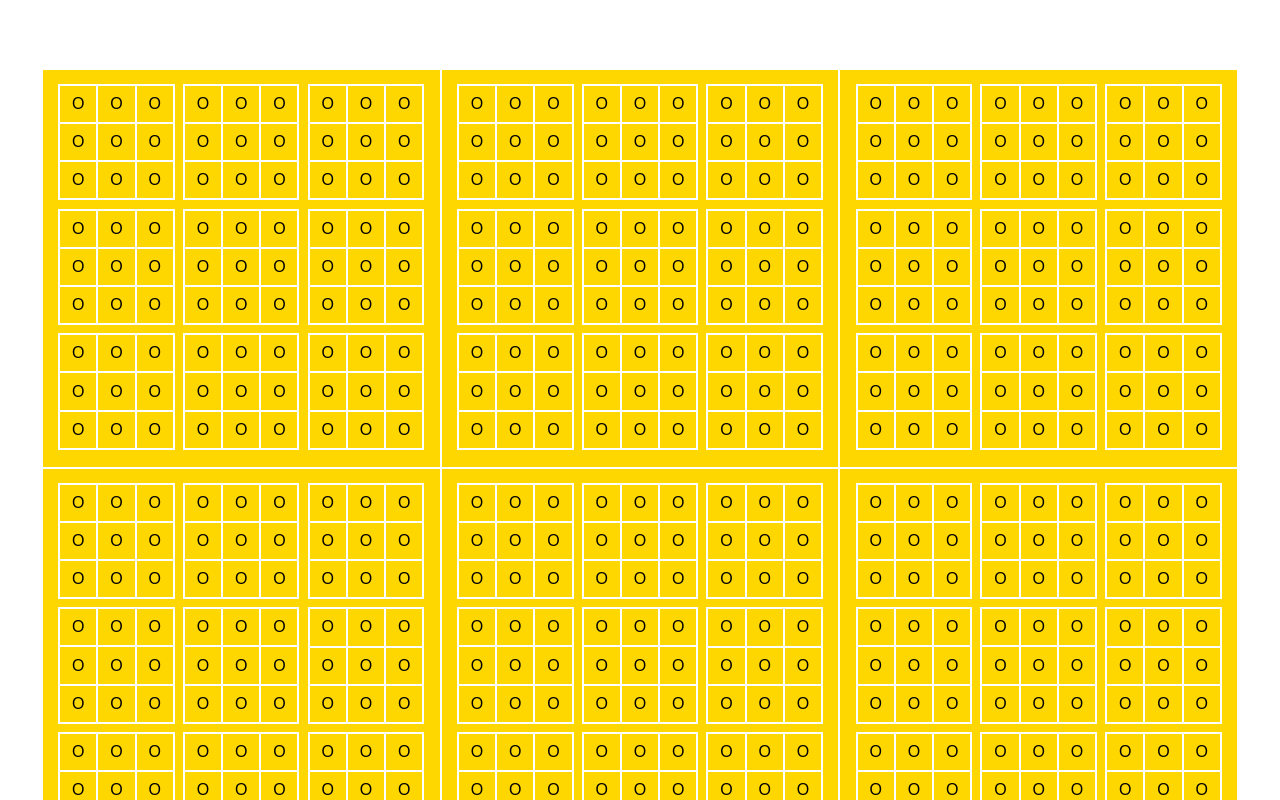
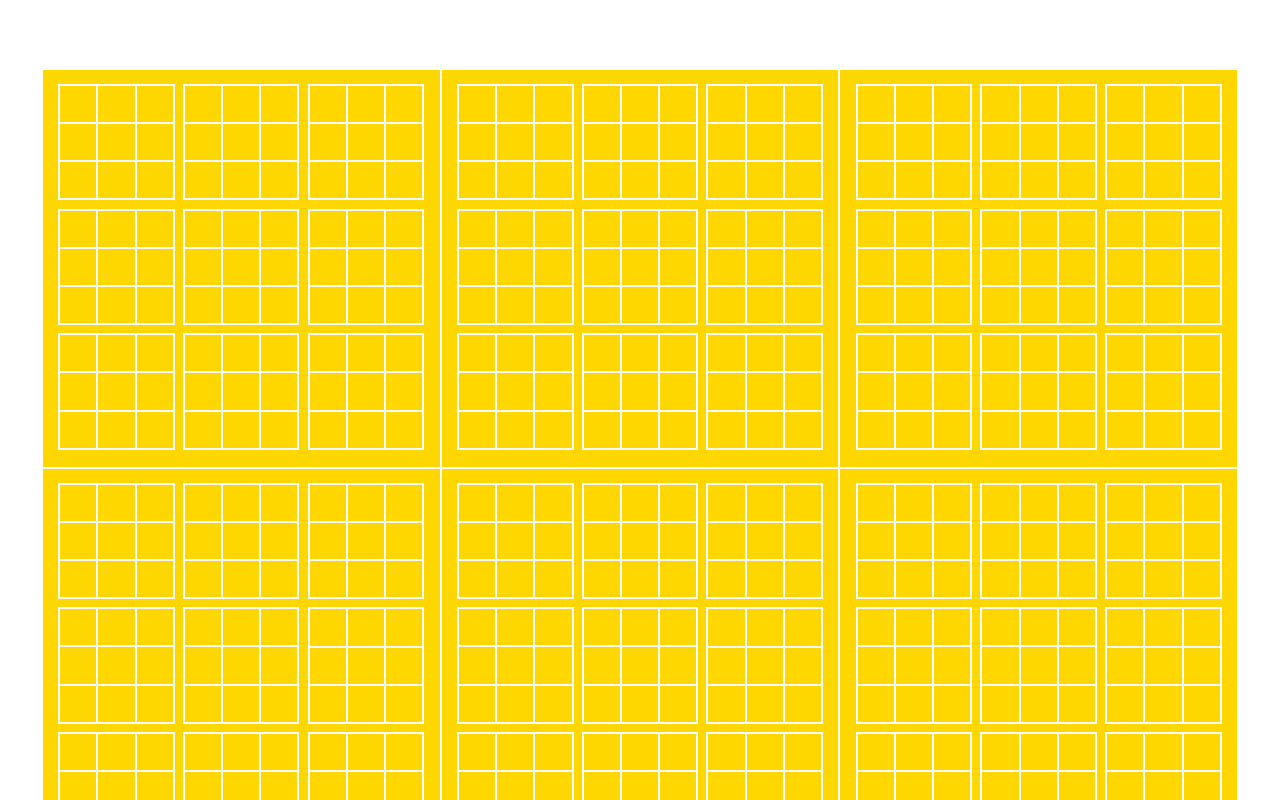
Before and after one commit to sunnyux/tic-tac-toe-3-vue-frontend, a Vue app: page / in a window 1280 px wide. Shown: the top 800 px of the page. Built offline with nearby package versions, Linux system fonts and the light colour scheme; the HTML template or start-up script is replaced by a standard one.

Commit message:
set id for each block and modified css

```diff
--- a/src/App.vue
+++ b/src/App.vue
@@ -1,6 +1,6 @@
 <template>
   <div id="app">
-    <Octothorpe :oct-depth="depth"></Octothorpe>
+    <Octothorpe :block-i-d="initialID" :oct-depth="depth"></Octothorpe>
   </div>
 </template>
 
@@ -17,6 +17,11 @@ export default {
     return {
       depth: 2,
     }
+  },
+  computed: {
+    initialID() {
+      return {prevID: "d" + this.depth}
+    }
   }
 };
 </script>
@@ -31,12 +36,16 @@ html {
   text-align: center;
   color: #2c3e50;
   margin-top: 30px;
+  font-size: 20px;
 }
+
 table {
   margin: auto;
-  width: 95%;
+  /*width: 8vw;*/
+  table-layout: fixed;
+  min-width: 95%;
   padding: 3% 0.1%;
-  border-color: black;
+  /*border-color: black;*/
   border-collapse: separate;
 }
 
--- a/src/components/Cell.vue
+++ b/src/components/Cell.vue
@@ -12,11 +12,16 @@
 export default {
 	name: "cell",
 
-	props: ["name"],
+	props: {
+		cellID: {
+			type: Object,
+			requied: true
+		}
+	},
 
 	data: function () {
 		return {
-			mark: "O"
+			mark: ""
 		}
 	},
 
@@ -37,14 +42,15 @@ export default {
 .cell {
 	font-size: 100%;
 	position: absolute;
-	/*text-align: center;*/
+	text-align: center;
 	top: 0;
 	bottom: 0;
 	left: 0;
 	right: 0;
 	/*top: 50%;*/
-	min-width: 20px;
-	min-height:20px;
+	padding: 0 0 0 0;
+	width: 95%;
+	height: 95%;
 	font-family: 'Gochi Hand', sans-serif;
 	box-shadow: none;
 	/*border: 2px solid white;*/
--- a/src/components/Octothorpe.vue
+++ b/src/components/Octothorpe.vue
@@ -1,20 +1,23 @@
 <template>
-    <table :class="{collapse: !nesting}">
+        <table :class="{lasttable: !moreNesting}">
             <tr v-for="row in 3" :key="row">
-            <td v-for="column in 3" :key="row-column"  :class="{last: !nesting}">
-                <div v-if="octDepth>0" class="content">
-                    <Octothorpe :octDepth="octDepth-1"></Octothorpe>
+                <td v-for="column in 3" :key="row-column" :class="{borders: !moreNesting}">
+                    <div v-if="moreNesting" class="content">
+                        <Octothorpe :block-i-d="{row: row, column: column, prevID: blockID}" :octDepth="octDepth-1"></Octothorpe>
                     </div>
                     <div v-else class="content">
-                    <!--                        <div>X</div>-->
-                    <Cell></Cell>
+                        <Cell :cell-i-d="{row: row, column: column, prevID: blockID}"></Cell>
                     </div>
                 </td>
             </tr>
         </table>
+
 </template>
 
 <script>
+    //TODO: if depth === 1 then special css
+    //TODO: make the borders fucking conditional
+    //TODO: need to figure out how to take html positions to the script as argument
     import Cell from "./Cell.vue";
 
     export default {
@@ -24,13 +27,28 @@
                 type: Number,
                 required: true
             },
+            blockID: {
+                type: Object,
+                required: true
+            }
+        },
+        data() {
+            return {
+                lastTable: "lasttable",
+            }
         },
         components: {
             Cell,
         },
         computed: {
-            nesting() {
+            moreNesting() {
                 return this.octDepth > 0;
+            },
+            nextBlockID(row, column) {
+                /* eslint-disable no-console */
+                console.log(this.blockID + "-" + row + "-" + column + "d" + this.octDepth-1);
+                return this.blockID + "-" + row + "-" + column + "d" + this.octDepth-1;
+                //d-1-1
             }
         },
         methods: {
@@ -54,37 +72,58 @@
         left: 0;
         right: 0;
         background: gold;
+        font-size: 90%;
         /*border-color: white;*/
     }
+
     td {
-        width: 33.33%;
+        width: 33.3333%;
+        /*width: 5em;*/
         position: relative;
         padding: 0;
         margin: 0;
     }
+
     td:after {
         content: '';
         display: block;
         margin-top: 100%;
     }
-    .collapse {
-        border-collapse: collapse;
-    }
-    /*.last {*/
-    /*    position: absolute;*/
-    /*    padding: 0 0;*/
-    /*    !*margin: 2% 2% 2% 2%;*!*/
-    /*    top: 0;*/
-    /*    bottom: 0;*/
-    /*    left: 0;*/
-    /*    right: 0;*/
-    /*    !*background: white;*!*/
-    /*    border-color: white;*/
-    /*    !*border-collapse: collapse;*!*/
-    /*}*/
-    .last {
+
+    .borders {
         border: 2px solid white;
     }
+
+    .last {
+        /*border-collapse: collapse;*/
+        position: absolute;
+        left: 6%;
+        /*right: 5%;*/
+        top: 6%;
+        /*bottom: 5%;*/
+        margin: 0 0 0 0;
+        padding: 0;
+        width: 90%;
+        height: 90%;
+        background: white;
+    }
+
+    .lasttable {
+        /*margin: 0 0 0 0;*/
+        margin: auto;
+        /*width: 8vw;*/
+        /*padding-top: 3%;*/
+        table-layout: fixed;
+        left: 0;
+        right: 0;
+        top: 0;
+        bottom: 0;
+        width: 95%;
+        height: 90%;
+        border-collapse: collapse;
+        border: 0;
+    }
+
 
     /*.cell {*/
     /*    position: absolute;*/
```
Also changed, not shown: src/components/Board.vue (line endings or trailing spaces). Lines whose indentation alone changed are shown as unchanged.
